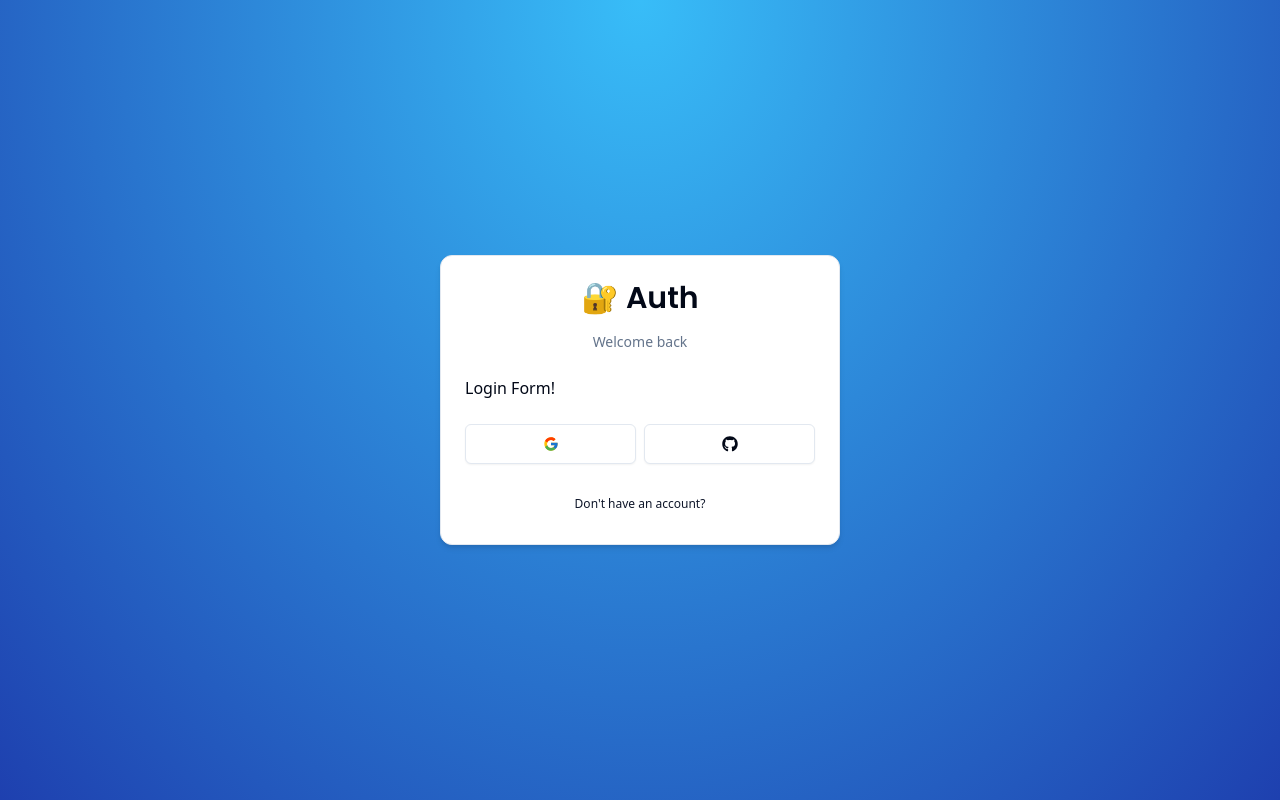
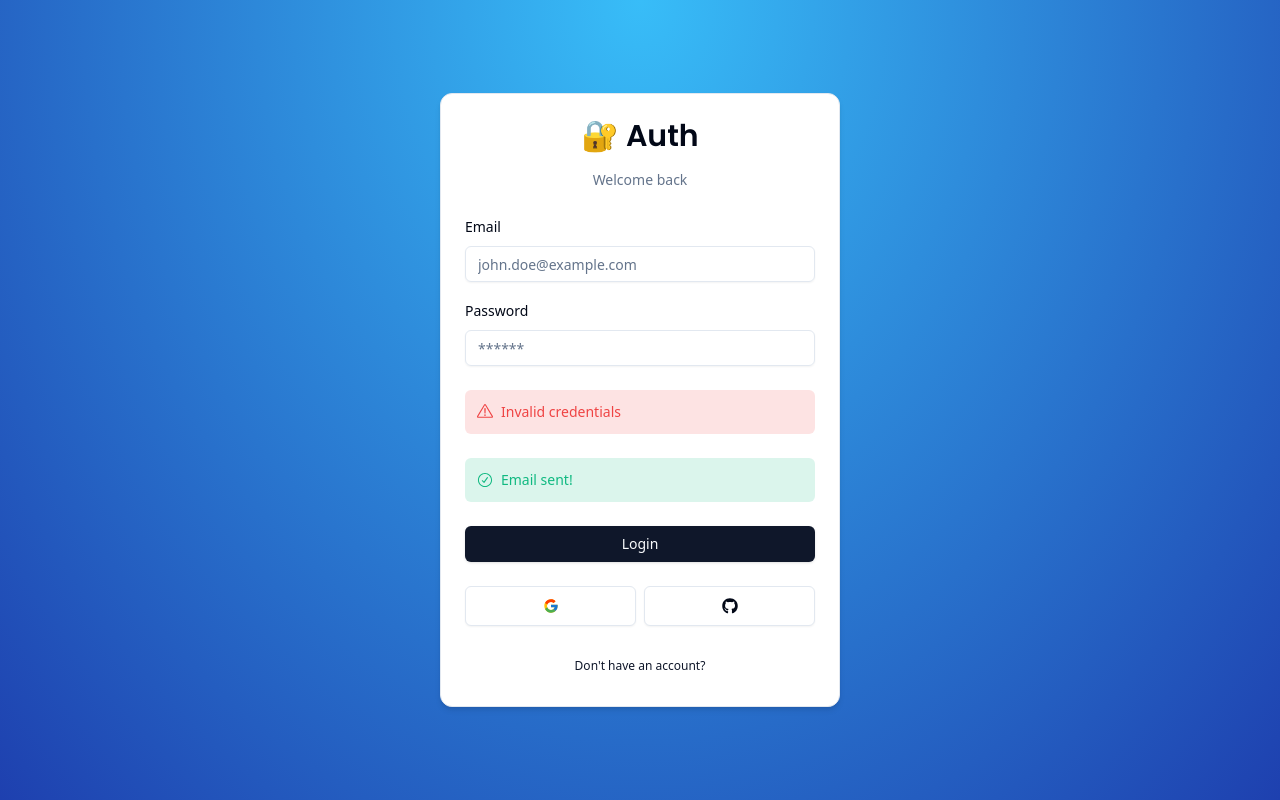
Before and after one commit to Dylanmengzhou/auth-practice, a Next.js app: page /auth/login in a window 1280 px wide. Built offline with nearby package versions, Linux system fonts and the light colour scheme.

Commit message:
version 0.0.3: Complete Login Form. Create several reusable components

```diff
--- a/components/auth/login-form.tsx
+++ b/components/auth/login-form.tsx
@@ -1,6 +1,36 @@
+"use client";
 import { CardWrapper } from "./card-wrapper";
+import { useForm } from "react-hook-form";
+import { zodResolver } from "@hookform/resolvers/zod";
+
+import {
+  Form,
+  FormControl,
+  FormField,
+  FormItem,
+  FormLabel,
+  FormMessage,
+} from "../ui/form";
+
+import * as z from "zod";
+import { LoginSchema } from "@/schemas";
+import { Input } from "../ui/input";
+import { Button } from "../ui/button";
+import { FormError } from "../form-error";
+import { FormSuccess } from "../form-success";
 
 export const LoginForm = () => {
+  const form = useForm<z.infer<typeof LoginSchema>>({
+    resolver: zodResolver(LoginSchema),
+    defaultValues: {
+      email: "",
+      password: "",
+    },
+  });
+
+  const onSubmit = (values: z.infer<typeof LoginSchema>) => {
+    console.log(values);
+  };
   return (
     <CardWrapper
       headerLabel="Welcome back"
@@ -8,7 +38,51 @@
       backButtonHref="/auth/register"
       showSocial
     >
-      Login Form!
+      <Form {...form}>
+        <form
+          action=""
+          onSubmit={form.handleSubmit(onSubmit)}
+          className=" space-y-6"
+        >
+          <div className=" space-y-4">
+            <FormField
+              control={form.control}
+              name="email"
+              render={({ field }) => (
+                <FormItem>
+                  <FormLabel>Email</FormLabel>
+                  <FormControl>
+                    <Input
+                      {...field}
+                      placeholder="john.doe@example.com"
+                      type="email"
+                    />
+                  </FormControl>
+                  <FormMessage />
+                </FormItem>
+              )}
+            />
+            <FormField
+              control={form.control}
+              name="password"
+              render={({ field }) => (
+                <FormItem>
+                  <FormLabel>Password</FormLabel>
+                  <FormControl>
+                    <Input {...field} placeholder="******" type="password" />
+                  </FormControl>
+                  <FormMessage />
+                </FormItem>
+              )}
+            />
+          </div>
+          <FormError message="Invalid credentials"/>
+          <FormSuccess message="Email sent!"/>
+          <Button type="submit" className=" w-full">
+            Login
+          </Button>
+        </form>
+      </Form>
     </CardWrapper>
   );
 };
--- /dev/null
+++ b/components/form-error.tsx
@@ -0,0 +1,16 @@
+import { ExclamationTriangleIcon } from "@radix-ui/react-icons";
+
+interface FormErrorProps {
+  message?: string;
+}
+export const FormError = ({ message }: FormErrorProps) => {
+  if (!message) {
+    return null;
+  }
+  return (
+    <div className=" bg-destructive/15 p-3 rounded-md flex items-center gap-x-2 text-sm text-destructive">
+      <ExclamationTriangleIcon className=" h-4 w-4" />
+      <p>{message}</p>
+    </div>
+  );
+};
--- /dev/null
+++ b/components/form-success.tsx
@@ -0,0 +1,16 @@
+import { CheckCircledIcon } from "@radix-ui/react-icons";
+
+interface FormSuccessProps {
+  message?: string;
+}
+export const FormSuccess = ({ message }: FormSuccessProps) => {
+  if (!message) {
+    return null;
+  }
+  return (
+    <div className=" bg-emerald-500/15 p-3 rounded-md flex items-center gap-x-2 text-sm text-emerald-500">
+      <CheckCircledIcon className=" h-4 w-4" />
+      <p>{message}</p>
+    </div>
+  );
+};
--- /dev/null
+++ b/components/ui/form.tsx
@@ -0,0 +1,178 @@
+"use client"
+
+import * as React from "react"
+import * as LabelPrimitive from "@radix-ui/react-label"
+import { Slot } from "@radix-ui/react-slot"
+import {
+  Controller,
+  ControllerProps,
+  FieldPath,
+  FieldValues,
+  FormProvider,
+  useFormContext,
+} from "react-hook-form"
+
+import { cn } from "@/lib/utils"
+import { Label } from "@/components/ui/label"
+
+const Form = FormProvider
+
+type FormFieldContextValue<
+  TFieldValues extends FieldValues = FieldValues,
+  TName extends FieldPath<TFieldValues> = FieldPath<TFieldValues>
+> = {
+  name: TName
+}
+
+const FormFieldContext = React.createContext<FormFieldContextValue>(
+  {} as FormFieldContextValue
+)
+
+const FormField = <
+  TFieldValues extends FieldValues = FieldValues,
+  TName extends FieldPath<TFieldValues> = FieldPath<TFieldValues>
+>({
+  ...props
+}: ControllerProps<TFieldValues, TName>) => {
+  return (
+    <FormFieldContext.Provider value={{ name: props.name }}>
+      <Controller {...props} />
+    </FormFieldContext.Provider>
+  )
+}
+
+const useFormField = () => {
+  const fieldContext = React.useContext(FormFieldContext)
+  const itemContext = React.useContext(FormItemContext)
+  const { getFieldState, formState } = useFormContext()
+
+  const fieldState = getFieldState(fieldContext.name, formState)
+
+  if (!fieldContext) {
+    throw new Error("useFormField should be used within <FormField>")
+  }
+
+  const { id } = itemContext
+
+  return {
+    id,
+    name: fieldContext.name,
+    formItemId: `${id}-form-item`,
+    formDescriptionId: `${id}-form-item-description`,
+    formMessageId: `${id}-form-item-message`,
+    ...fieldState,
+  }
+}
+
+type FormItemContextValue = {
+  id: string
+}
+
+const FormItemContext = React.createContext<FormItemContextValue>(
+  {} as FormItemContextValue
+)
+
+const FormItem = React.forwardRef<
+  HTMLDivElement,
+  React.HTMLAttributes<HTMLDivElement>
+>(({ className, ...props }, ref) => {
+  const id = React.useId()
+
+  return (
+    <FormItemContext.Provider value={{ id }}>
+      <div ref={ref} className={cn("space-y-2", className)} {...props} />
+    </FormItemContext.Provider>
+  )
+})
+FormItem.displayName = "FormItem"
+
+const FormLabel = React.forwardRef<
+  React.ElementRef<typeof LabelPrimitive.Root>,
+  React.ComponentPropsWithoutRef<typeof LabelPrimitive.Root>
+>(({ className, ...props }, ref) => {
+  const { error, formItemId } = useFormField()
+
+  return (
+    <Label
+      ref={ref}
+      className={cn(error && "text-destructive", className)}
+      htmlFor={formItemId}
+      {...props}
+    />
+  )
+})
+FormLabel.displayName = "FormLabel"
+
+const FormControl = React.forwardRef<
+  React.ElementRef<typeof Slot>,
+  React.ComponentPropsWithoutRef<typeof Slot>
+>(({ ...props }, ref) => {
+  const { error, formItemId, formDescriptionId, formMessageId } = useFormField()
+
+  return (
+    <Slot
+      ref={ref}
+      id={formItemId}
+      aria-describedby={
+        !error
+          ? `${formDescriptionId}`
+          : `${formDescriptionId} ${formMessageId}`
+      }
+      aria-invalid={!!error}
+      {...props}
+    />
+  )
+})
+FormControl.displayName = "FormControl"
+
+const FormDescription = React.forwardRef<
+  HTMLParagraphElement,
+  React.HTMLAttributes<HTMLParagraphElement>
+>(({ className, ...props }, ref) => {
+  const { formDescriptionId } = useFormField()
+
+  return (
+    <p
+      ref={ref}
+      id={formDescriptionId}
+      className={cn("text-[0.8rem] text-muted-foreground", className)}
+      {...props}
+    />
+  )
+})
+FormDescription.displayName = "FormDescription"
+
+const FormMessage = React.forwardRef<
+  HTMLParagraphElement,
+  React.HTMLAttributes<HTMLParagraphElement>
+>(({ className, children, ...props }, ref) => {
+  const { error, formMessageId } = useFormField()
+  const body = error ? String(error?.message) : children
+
+  if (!body) {
+    return null
+  }
+
+  return (
+    <p
+      ref={ref}
+      id={formMessageId}
+      className={cn("text-[0.8rem] font-medium text-destructive", className)}
+      {...props}
+    >
+      {body}
+    </p>
+  )
+})
+FormMessage.displayName = "FormMessage"
+
+export {
+  useFormField,
+  Form,
+  FormItem,
+  FormLabel,
+  FormControl,
+  FormDescription,
+  FormMessage,
+  FormField,
+}
--- /dev/null
+++ b/components/ui/input.tsx
@@ -0,0 +1,25 @@
+import * as React from "react"
+
+import { cn } from "@/lib/utils"
+
+export interface InputProps
+  extends React.InputHTMLAttributes<HTMLInputElement> {}
+
+const Input = React.forwardRef<HTMLInputElement, InputProps>(
+  ({ className, type, ...props }, ref) => {
+    return (
+      <input
+        type={type}
+        className={cn(
+          "flex h-9 w-full rounded-md border border-input bg-transparent px-3 py-1 text-sm shadow-sm transition-colors file:border-0 file:bg-transparent file:text-sm file:font-medium file:text-foreground placeholder:text-muted-foreground focus-visible:outline-none focus-visible:ring-1 focus-visible:ring-ring disabled:cursor-not-allowed disabled:opacity-50",
+          className
+        )}
+        ref={ref}
+        {...props}
+      />
+    )
+  }
+)
+Input.displayName = "Input"
+
+export { Input }
--- /dev/null
+++ b/components/ui/label.tsx
@@ -0,0 +1,26 @@
+"use client"
+
+import * as React from "react"
+import * as LabelPrimitive from "@radix-ui/react-label"
+import { cva, type VariantProps } from "class-variance-authority"
+
+import { cn } from "@/lib/utils"
+
+const labelVariants = cva(
+  "text-sm font-medium leading-none peer-disabled:cursor-not-allowed peer-disabled:opacity-70"
+)
+
+const Label = React.forwardRef<
+  React.ElementRef<typeof LabelPrimitive.Root>,
+  React.ComponentPropsWithoutRef<typeof LabelPrimitive.Root> &
+    VariantProps<typeof labelVariants>
+>(({ className, ...props }, ref) => (
+  <LabelPrimitive.Root
+    ref={ref}
+    className={cn(labelVariants(), className)}
+    {...props}
+  />
+))
+Label.displayName = LabelPrimitive.Root.displayName
+
+export { Label }
--- a/package.json
+++ b/package.json
@@ -9,7 +9,9 @@
     "lint": "next lint"
   },
   "dependencies": {
+    "@hookform/resolvers": "^3.9.1",
     "@radix-ui/react-icons": "^1.3.1",
+    "@radix-ui/react-label": "^2.1.0",
     "@radix-ui/react-slot": "^1.1.0",
     "class-variance-authority": "^0.7.0",
     "clsx": "^2.1.1",
@@ -17,9 +19,11 @@
     "next": "15.0.2",
     "react": "^18.3.1",
     "react-dom": "^18.3.1",
+    "react-hook-form": "^7.53.1",
     "react-icons": "^5.3.0",
     "tailwind-merge": "^2.5.4",
-    "tailwindcss-animate": "^1.0.7"
+    "tailwindcss-animate": "^1.0.7",
+    "zod": "^3.23.8"
   },
   "devDependencies": {
     "@types/node": "^20",
--- /dev/null
+++ b/schemas/index.ts
@@ -0,0 +1,10 @@
+import * as z from "zod";
+
+export const LoginSchema = z.object({
+    email: z.string().email({
+      message:"Email is required"
+  }),
+    password: z.string().min(1, {
+      message:"Password is required"
+  })
+});
```
Also changed, not shown: 1 other file (tests, documents, lock files or other folders).
